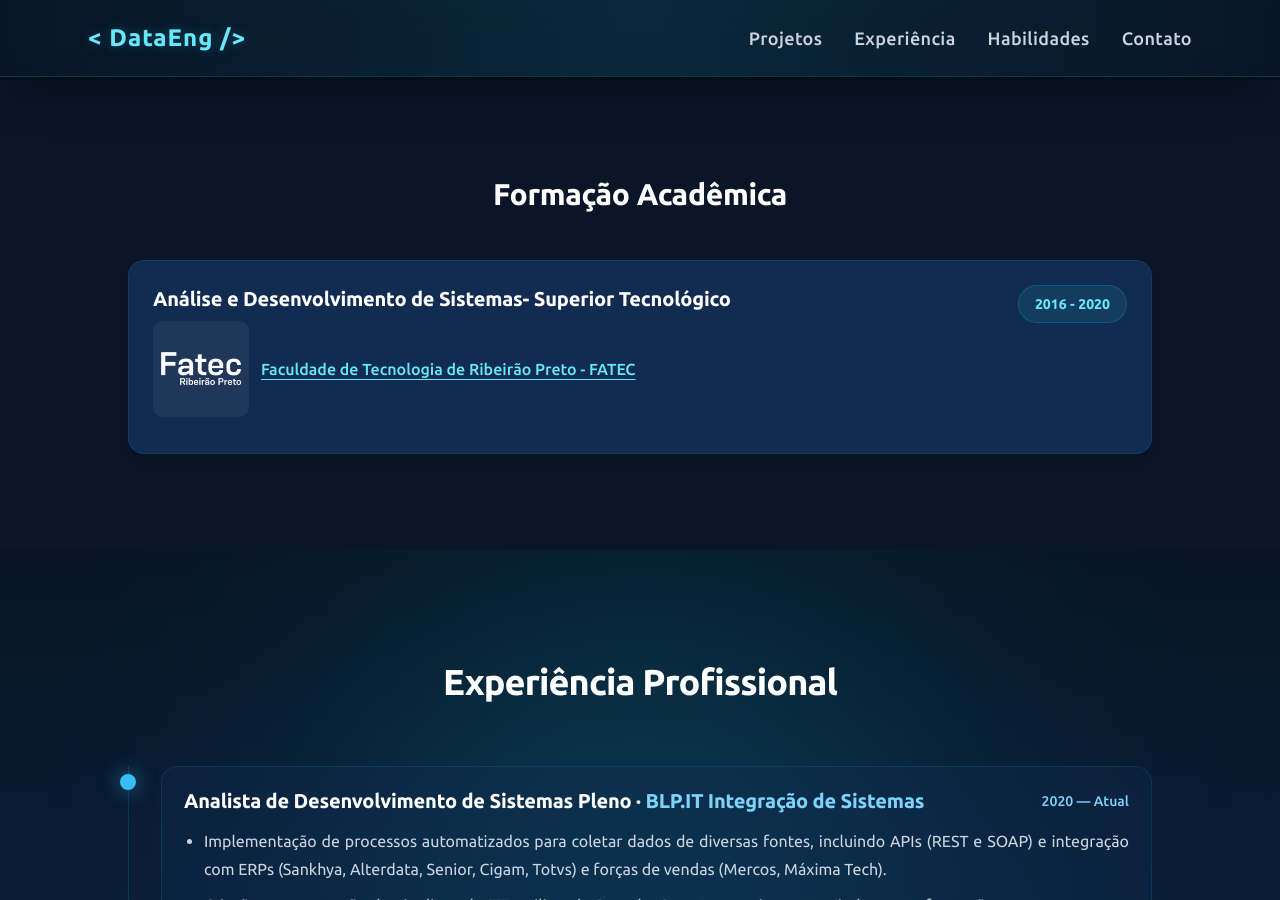
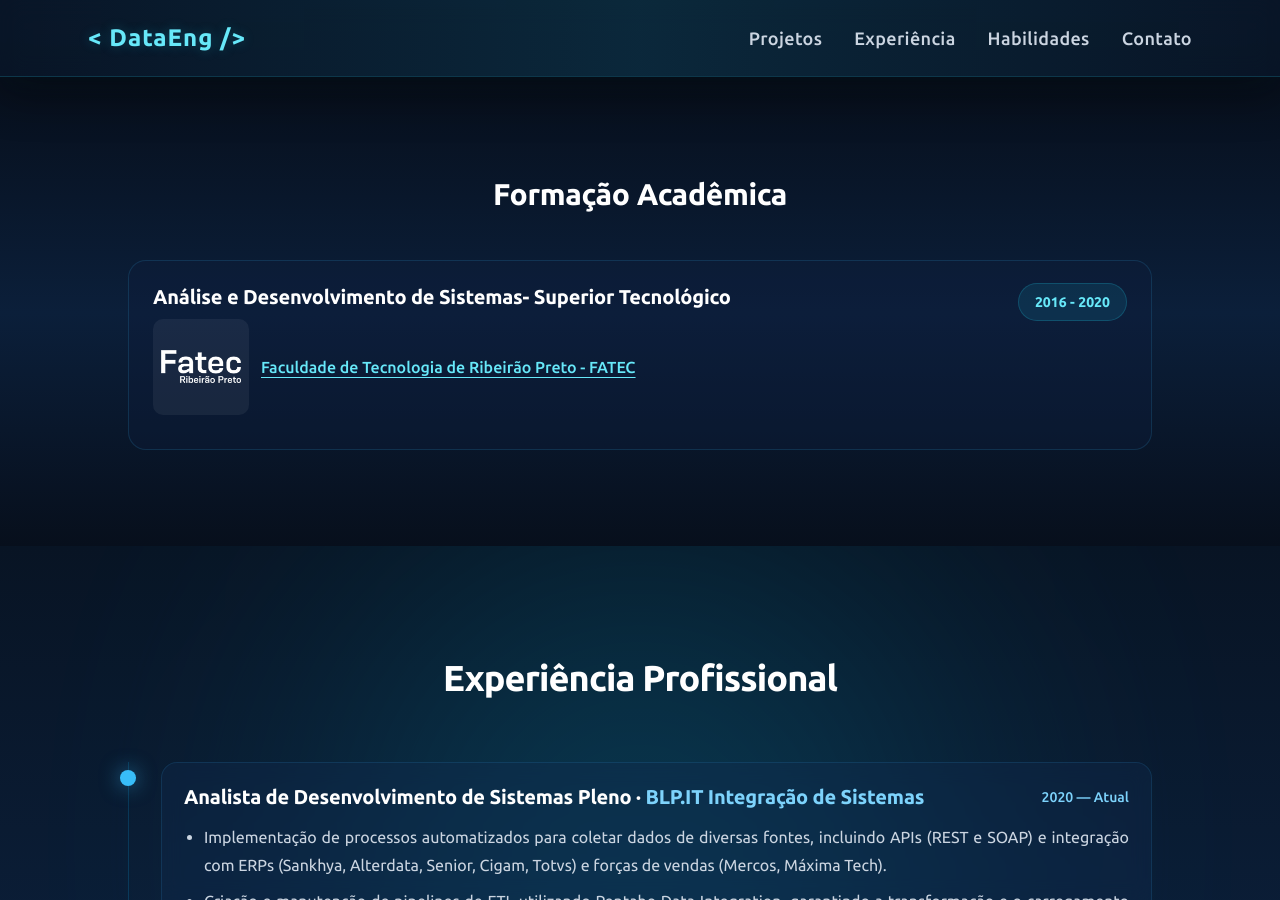
Before and after one commit to rodrigorocha1234/portfolio, a Jekyll site: the page built from index.md, in a window 1280 px wide and 900 px high, scrolled down 1002 px. Built offline with Jekyll 4.4.1, drawn with Linux system fonts in a browser that asks for light colours; nearby versions of some CDN libraries.

Commit message:
ajuste da cor de fundo das seções de contato, educação e projetos

```diff
--- a/_includes/contact.html
+++ b/_includes/contact.html
@@ -1,4 +1,4 @@
-<section id="contacts" class="py-20 px-6 bg-[#0a1628] border-t border-cyan-400/20">
+<section id="contacts" class="py-20 px-6 bg-section border-t border-cyan-400/20">
   <div class="max-w-4xl mx-auto text-center">
 
     <h2 class="text-3xl font-bold text-white mb-6 ">
--- a/_includes/education.html
+++ b/_includes/education.html
@@ -1,4 +1,4 @@
-<section id="education" class="py-24 px-6 bg-[#0a1628]">
+<section id="education" class="py-24 px-6 bg-section">
   <div class="max-w-5xl mx-auto">
 
     <!-- Título -->
@@ -13,10 +13,7 @@
       <div class="space-y-6">
 
         {% for item in education_sorted %}
-        <article
-          class="bg-[#122b50] rounded-2xl p-6 border border-cyan-400/10
-                 hover:border-cyan-400/30 hover:-translate-y-1
-                 transition duration-300 shadow-lg">
+        <article class="card hover:border-strong hover:-translate-y-1">
 
           <div class="flex flex-col md:flex-row md:justify-between md:items-start gap-4">
 
--- a/_includes/projects.html
+++ b/_includes/projects.html
@@ -1,4 +1,4 @@
-<section id="projects" class="py-24 px-6 bg-[#0a1628]">
+<section id="projects" class="py-24 px-6 bg-section">
   <div class="max-w-6xl mx-auto">
 
     <h2 class="text-center text-2xl font-bold mb-12 text-white">
```
